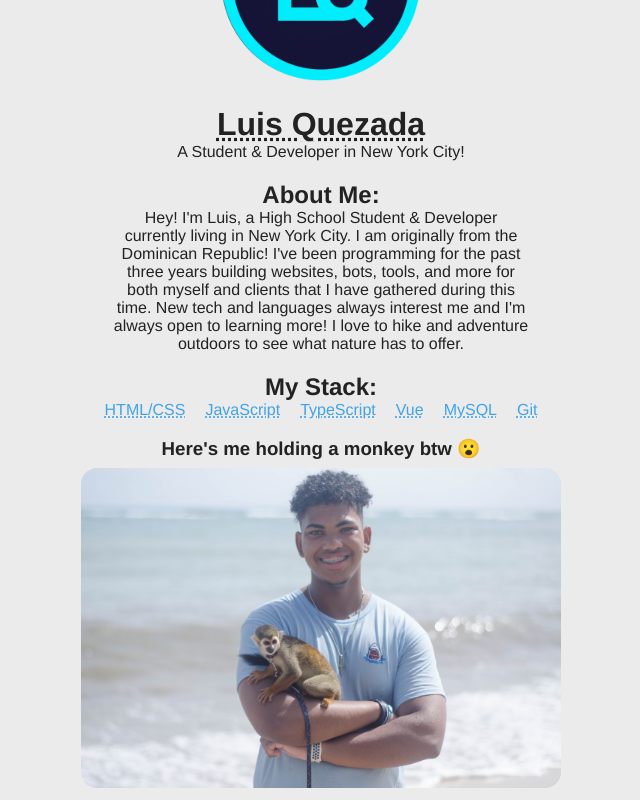
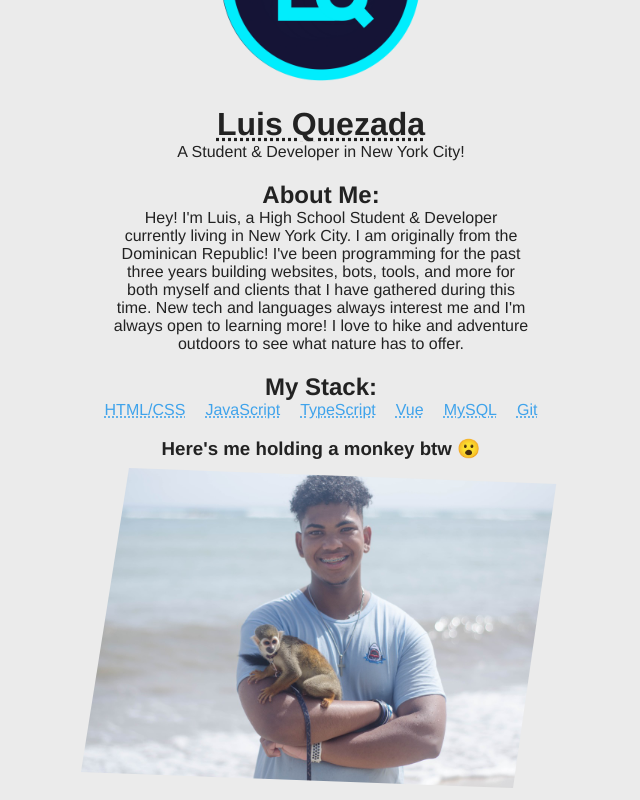
Before and after one commit to HypnoticSiege/quezada.nl, a Vue app: page /#/ in a window 1280 px wide. Shown: the part 205-1005 px from the top of the page, without its empty margins (319-959 px from the left). Built offline with nearby package versions, Linux system fonts and the light colour scheme.

Commit message:
feat(clip path on img)

```diff
--- a/src/views/HomeView.vue
+++ b/src/views/HomeView.vue
@@ -72,9 +72,10 @@ export default {
   }
 
   img.me {
-    border-radius: 1rem;
+    border-radius: .25rem;
     height: 20rem;
     width: 30rem;
+    clip-path: polygon(10% 0, 99% 5%, 90% 100%, 0 95%);
   }
 
   @media (max-width: 768px) {
```
